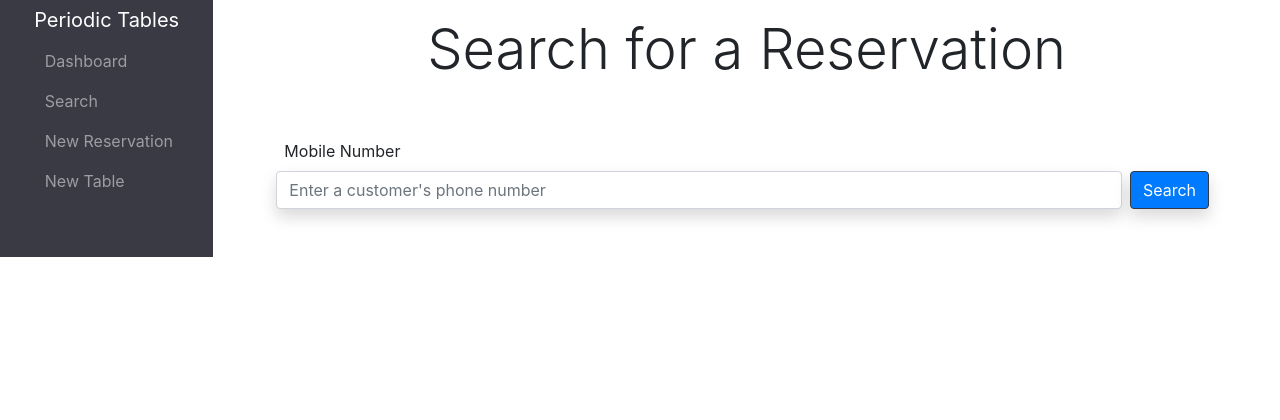
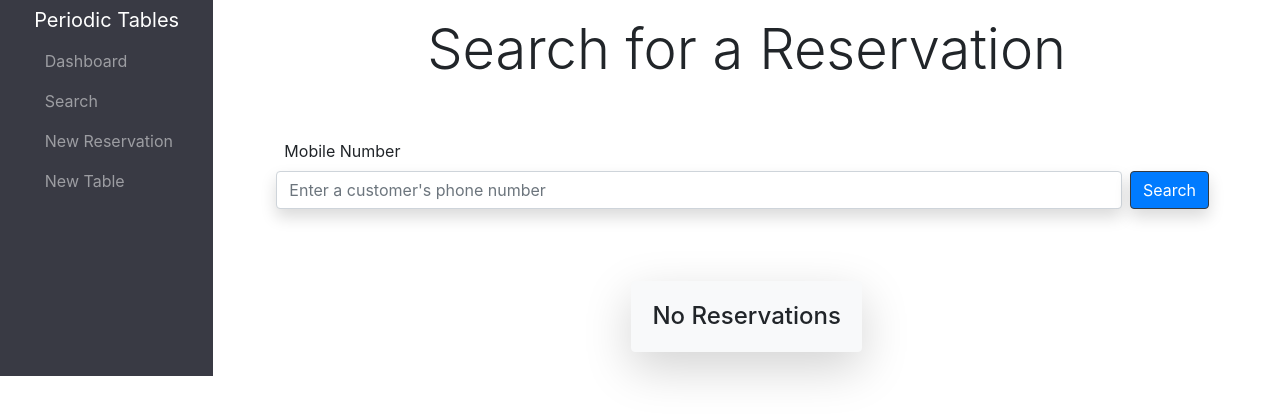
Before and after one commit to chrxtopher/Periodic-Tables, a React (Create React App) app in the folder front-end/: page /search in a window 1280 px wide. Shown: the top 420 px of the page. Built offline with nearby package versions, Linux system fonts and the light colour scheme; no server answers; a web font is replaced by a local one.

Commit message:
Some styling updates for consistency

```diff
--- a/front-end/src/reservations/NoReservations.jsx
+++ b/front-end/src/reservations/NoReservations.jsx
@@ -2,13 +2,12 @@ import React from "react";
 
 function NoReservations() {
   return (
-    <div className="card bg-light border-dark m-4 shadow">
+    <div className="card border-light bg-light m-4 shadow-lg">
       <div className="card-body">
-        <h4 className="card-title text-center">No Reservations For This Date</h4>
-        <p className="card-text text-center">Use the navigation side-bar to create a new reservation.</p>
+        <h4 className="card-text text-center">No Reservations</h4>
       </div>
     </div>
-  )
+  );
 }
 
 export default NoReservations;
--- a/front-end/src/reservations/ReservationsList.jsx
+++ b/front-end/src/reservations/ReservationsList.jsx
@@ -1,18 +1,14 @@
 import React from "react";
 import { updateReservationStatus, cancelReservation } from "../utils/api";
 import { useHistory } from "react-router-dom";
+import NoReservations from "./NoReservations";
 
-function ReservationsList({
-  reservations = [],
-  noDisplayMessage,
-  display = false,
-}) {
+function ReservationsList({ reservations = [] }) {
   const history = useHistory();
   const abortController = new AbortController();
 
-  if (display === true) {
   if (reservations.length === 0) {
-      return <h4>{noDisplayMessage}</h4>;
+    return <NoReservations />;
   } else {
     return reservations.map((reservation) => {
       const reservation_id = reservation.reservation_id;
@@ -92,9 +88,6 @@ function ReservationsList({
       );
     });
   }
-  } else {
-    return null;
-  }
 }
 
 export default ReservationsList;
--- a/front-end/src/reservations/SearchReservations.jsx
+++ b/front-end/src/reservations/SearchReservations.jsx
@@ -6,32 +6,21 @@ import ErrorAlert from "../layout/ErrorAlert";
 function SearchReservations() {
   const [reservations, setReservations] = useState([]);
   const [searchNumber, setSearchNumber] = useState("");
-  const [display, setDisplay] = useState(false);
   const [error, setError] = useState(null);
-  const noDisplayMessage = "No reservations found";
 
   const handleChange = (event) => {
-    setSearchNumber(event.target.value);
+    setSearchNumber(Number(event.target.value));
   };
 
   const handleSubmit = async (event) => {
     event.preventDefault();
     const abortController = new AbortController();
-    setSearchNumber(searchNumber.replace(/\D/g, ""));
     try {
-      if (searchNumber === "") {
-        setDisplay(false);
-        throw new Error(
-          "Please enter a valid mobile number. ( ex: 123-456-7890 )"
-        );
-      } else {
-        const data = await listReservations(
-          { mobile_number: searchNumber },
-          abortController.signal
-        );
-        setReservations(data);
-        setDisplay(true);
-      }
+      const data = await listReservations(
+        { mobile_number: searchNumber },
+        abortController.signal
+      );
+      setReservations(data);
     } catch (error) {
       setError(error);
     }
@@ -61,11 +50,7 @@ function SearchReservations() {
         </div>
       </form>
       <div className="d-flex flex-wrap justify-content-center">
-        <ReservationsList
-          reservations={reservations}
-          noDisplayMessage={noDisplayMessage}
-          display={display}
-        />
+        <ReservationsList reservations={reservations} />
       </div>
     </div>
   );
```
Lines whose indentation alone changed are shown as unchanged.
